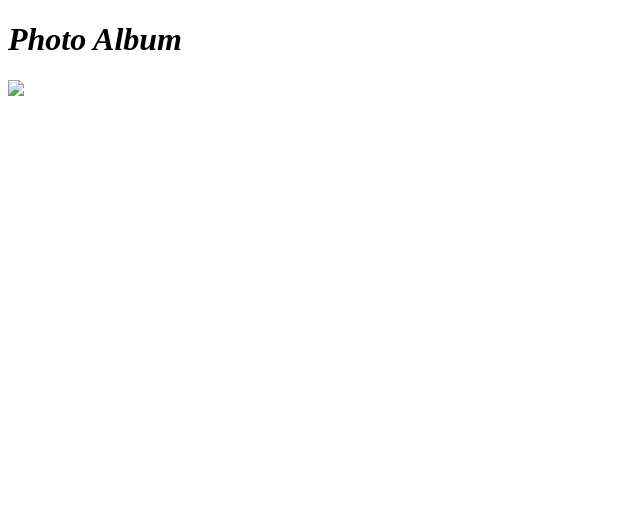
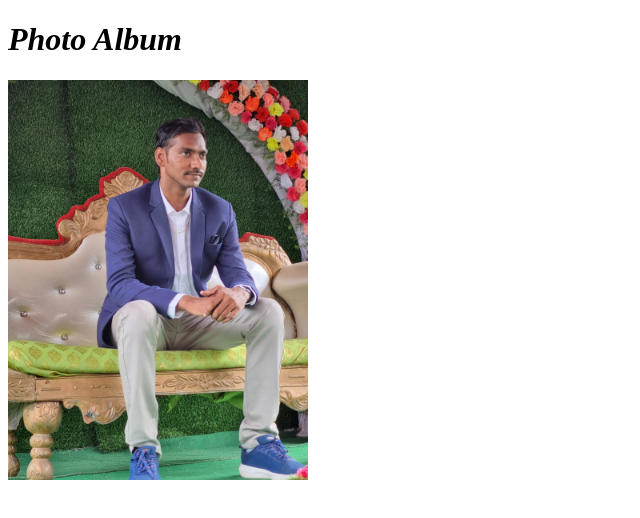
Before and after one commit to Salman8297/Photo-Album, a plain HTML site: page index.html in a window 1280 px wide. Shown: the whole page, without its empty margins (0-640 px from the left). Drawn offline with Linux system fonts and the light colour scheme.

Commit message:
Update index.html

```diff
--- a/index.html
+++ b/index.html
@@ -18,7 +18,7 @@
 
     <h1>Photo Album</h1>
     <div class="salman">
-<img src="./PhotoAlbum/Photos/salman1.jpg" height="400px">
+<img src="./Photos/salman1.jpg" height="400px">
     </div>
 </body>
 </html>
```
